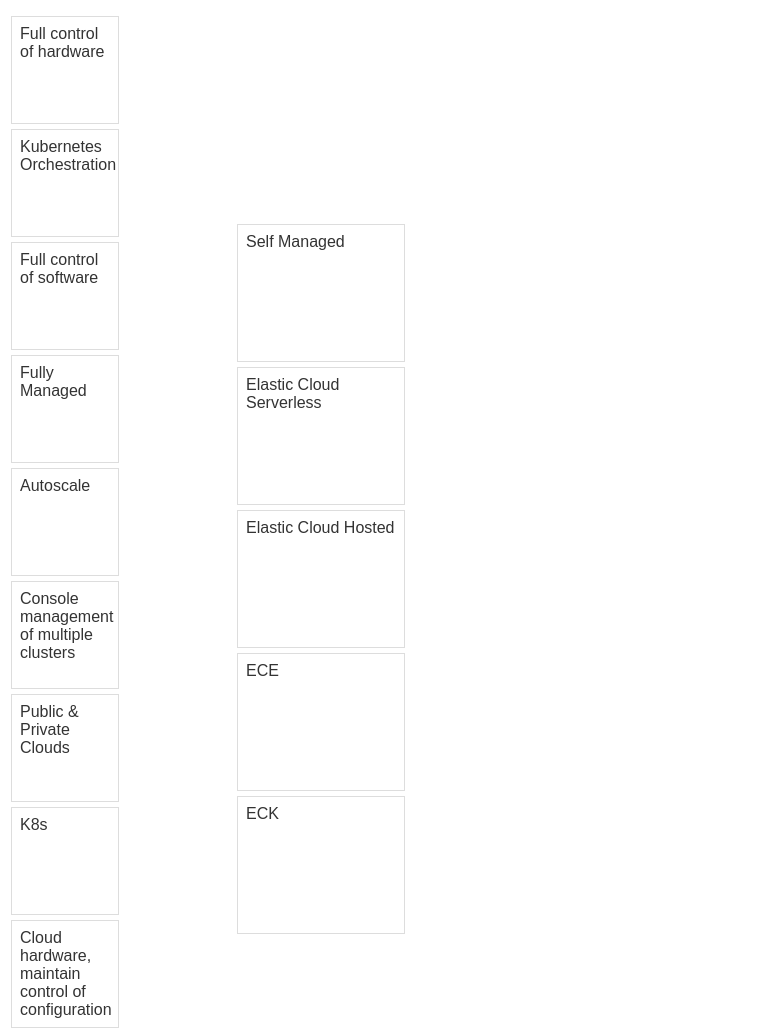
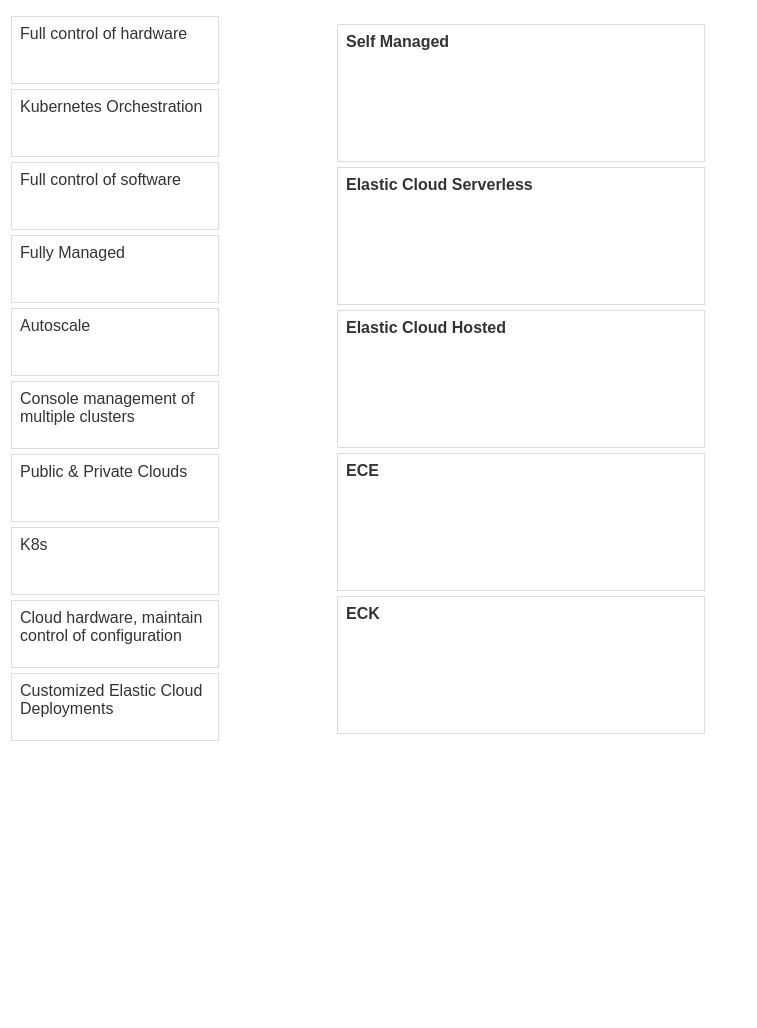
Before and after one commit to comptonka/eval-framework, a plain HTML site: page dropQuiz_multi.html in a window 1280 px wide. Shown: the top 1028 px of the page, without its empty margins (0-757 px from the left). After the commit the page ends 800 px from the top, so only its background shows below. Drawn offline with nearby package versions, Linux system fonts and the light colour scheme; files that its build step writes are made by us from their sources; files whose address does not match are found by name.

Commit message:
Update style.css

```diff
--- a/resource/css/style.css
+++ b/resource/css/style.css
@@ -1,4 +1,3 @@
-
 body {
 	font-family: Arial, Helvetica, sans-serif;
 }
@@ -17,15 +16,15 @@ table {
 }
 
 .droppable {
-    width: 150px;
+    width: 350px;
     height: 120px;
     padding: 0.5em;
     float: none;
     margin: 5px;
 }
 .draggable {
-    width: 90px;
-    height: 90px;
+    width: 190px;
+    height: 50px;
     padding: 0.5em;
     float: none;
     margin: 5px 5px 5px 0;
@@ -41,3 +40,11 @@ table {
     display: inline-block;
     float: none;
 }
+
+.hidden{
+    visibility: hidden;
+}
+
+.answerTitle{
+    font-weight: bold;
+}
```
